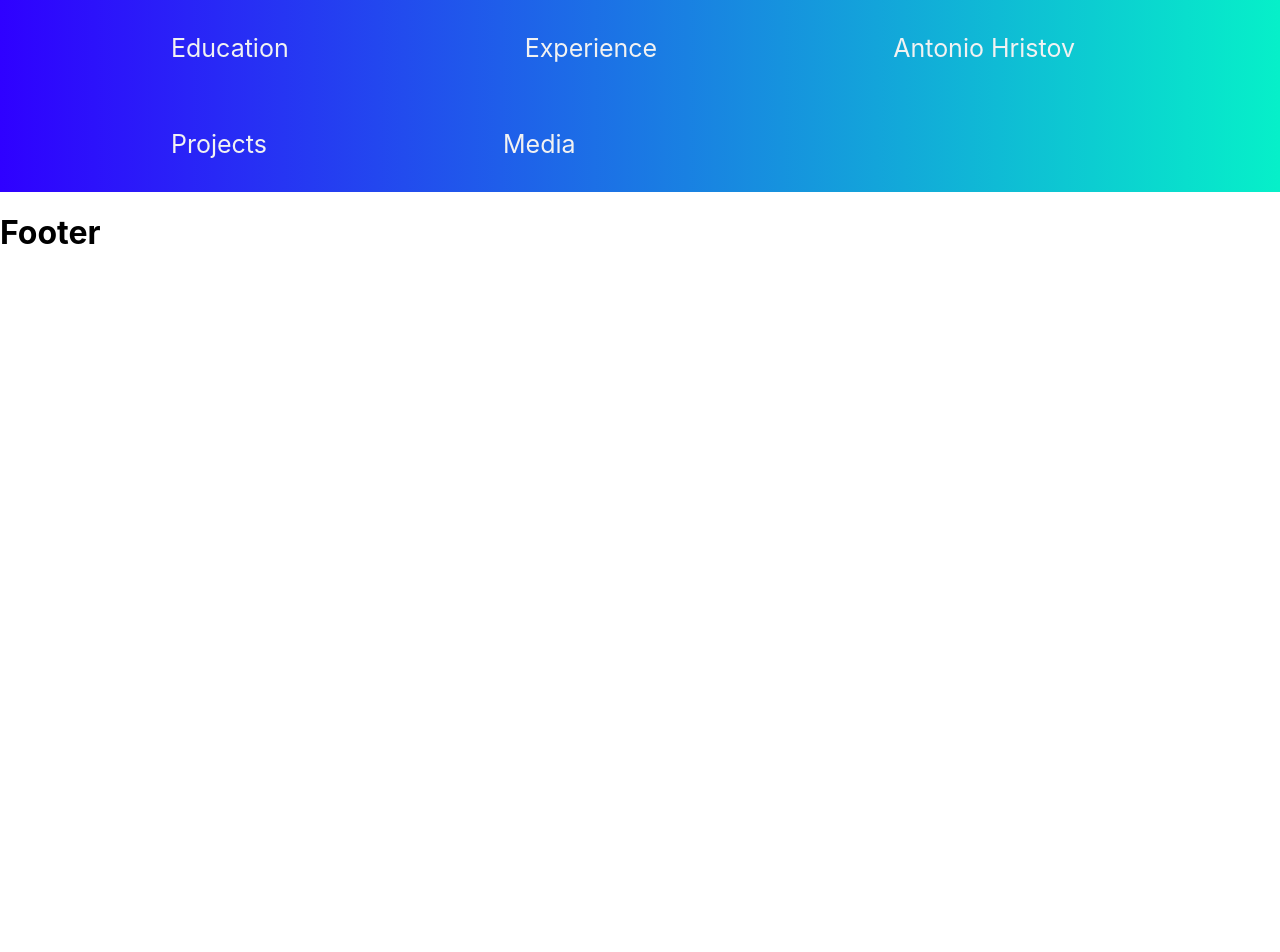
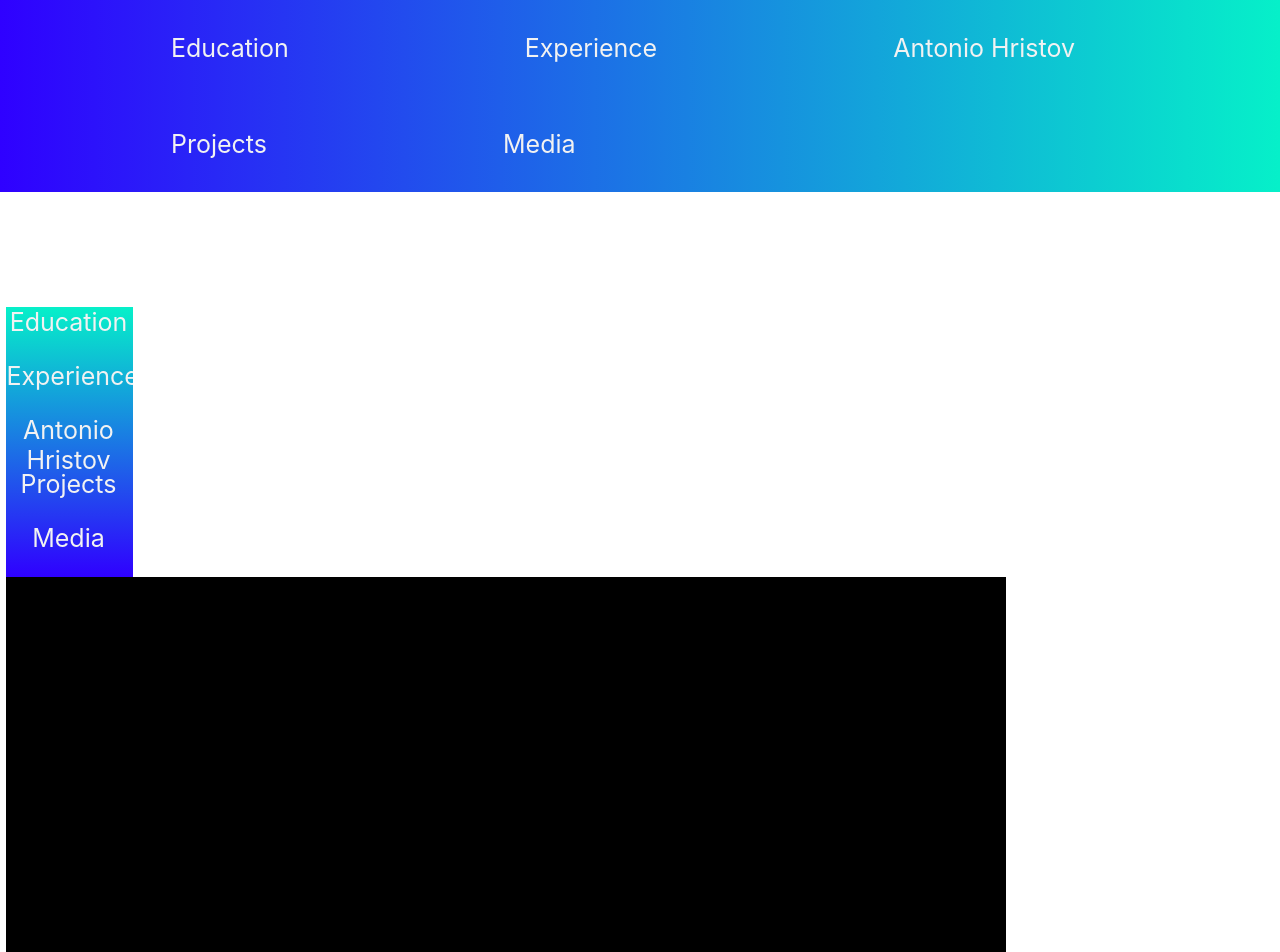
Before and after one commit to tonyhristov/tonyhristov-portfolio, a React (Create React App) app: page / in a window 1280 px wide. Shown: the top 952 px of the page. Before the commit the page ends 800 px from the top, so only its background shows below. Built offline with nearby package versions, Linux system fonts and the light colour scheme.

Commit message:
feat: add aside

```diff
--- /dev/null
+++ b/src/components/aside/index.js
@@ -0,0 +1,27 @@
+import React from 'react'
+import LinkComponent from '../link'
+import getLinks from '../../utils/navigation'
+import styles from './index.module.css'
+
+const Aside = () => {
+   const links = getLinks
+
+   return (
+      <header className={styles.navigation}>
+         <div className={styles['header-links']}>
+            {links.map((navElement) => {
+               return (
+                  <LinkComponent
+                     key={navElement.title}
+                     href={navElement.link}
+                     title={navElement.title}
+                     type={'aside'}
+                  />
+               )
+            })}
+         </div>
+      </header>
+   )
+}
+
+export default Aside
--- /dev/null
+++ b/src/components/aside/index.module.css
@@ -0,0 +1,10 @@
+.navigation {
+   overflow: hidden;
+   background-color: #333;
+   background-image: linear-gradient(to top, rgb(47, 0, 255), #06f0c9);
+   width: 10%;
+}
+
+.header-links {
+   display: block;
+}
--- a/src/components/link/index.module.css
+++ b/src/components/link/index.module.css
@@ -12,3 +12,23 @@
    -ms-transform: scale(1.5);
    transform: scale(1.5);
 }
+
+.aside-list-item {
+   float: left;
+   color: #f2f2f2;
+   text-align: center;
+   /* margin: 33px 118px; */
+   text-decoration: none;
+   font-size: 25px;
+
+   display: block;
+   width: 98%;
+   margin-bottom: 11%;
+   height: 5vh;
+   text-align: center;
+}
+.aside-list-item:hover {
+   -webkit-transform: scale(1.5);
+   -ms-transform: scale(1.5);
+   transform: scale(1.5);
+}
--- a/src/components/page-layout/index.js
+++ b/src/components/page-layout/index.js
@@ -1,14 +1,17 @@
 import React from 'react'
 import Header from '../header'
 import Footer from '../footer'
+import Aside from '../aside'
+import styles from './index.module.css'
 
 const PageLayout = (props) => {
    return (
-      <div>
+      <div className={styles.app}>
          <Header />
-
-         <div>{props.children}</div>
-
+         <div className={styles.container}>
+            <Aside />
+            <div className={styles['inner-container']}>{props.children}</div>
+         </div>
          <Footer />
       </div>
    )
--- a/src/components/page-layout/index.module.css
+++ b/src/components/page-layout/index.module.css
@@ -0,0 +1,18 @@
+.app {
+   max-width: 100%;
+   margin: 0 auto;
+}
+
+.container {
+   margin-top: 8.5%;
+   padding: 0.5%;
+   /* border: 1px solid purple; */
+   margin-bottom: 0.1%;
+}
+.inner-container {
+   display: inline-block;
+   width: 83%;
+   height: auto;
+   /* border:1px solid blue; */
+   margin-bottom: 5%;
+}
--- a/src/pages/HomePage/index.js
+++ b/src/pages/HomePage/index.js
@@ -1,10 +1,11 @@
 import React from 'react'
 import PageLayout from '../../components/page-layout'
+import styles from './index.module.css'
 
 const HomePage = () => {
    return (
       <PageLayout>
-         <div></div>
+         <div className={styles.background}></div>
       </PageLayout>
    )
 }
--- /dev/null
+++ b/src/pages/HomePage/index.module.css
@@ -0,0 +1,5 @@
+.background {
+   background-color: black;
+   height: 500px;
+   width: 1000px;
+}
```
